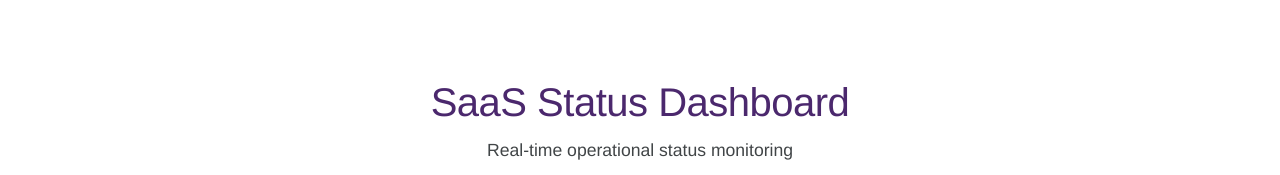
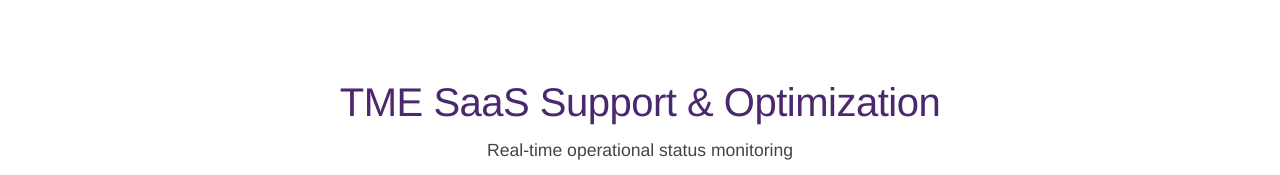
Before and after one commit to sclandry/saas-status-dashboard, a plain HTML site: page index.html in a window 1280 px wide. Shown: the top 175 px of the page. Drawn offline with Linux system fonts and the light colour scheme; no server answers.

Commit message:
Update index.html

```diff
--- a/index.html
+++ b/index.html
@@ -4,7 +4,7 @@
 <head>
     <meta charset="UTF-8">
     <meta name="viewport" content="width=device-width, initial-scale=1.0">
-    <title>TELUS SaaS Status Dashboard</title>
+    <title>TME SaaS Support & Optimization - Status Dashboard</title>
     <style>
         * {
             margin: 0;
@@ -379,7 +379,7 @@
 <body>
     <div class="container">
         <header>
-            <h1>SaaS Status Dashboard</h1>
+            <h1>TME SaaS Support & Optimization</h1>
             <p class="subtitle">Real-time operational status monitoring</p>
             <p class="last-updated">Last checked: <span id="lastUpdated">Never</span></p>
             <button class="refresh-btn" onclick="loadAllStatus()" id="refreshBtn">
```
